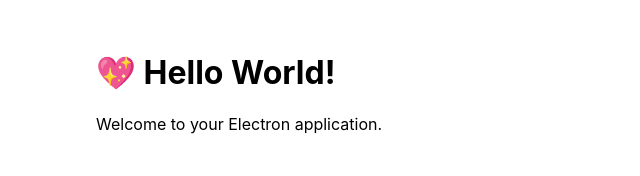
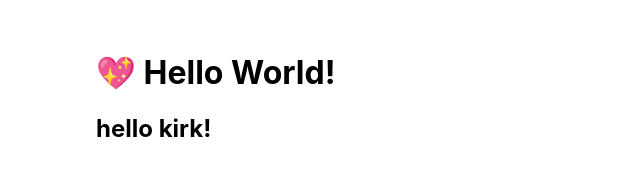
Before and after one commit to waukeenmky/testRepo, an Electron app: page my-app/src/index.html in a window 800 px wide. Shown: the whole page, without its empty margins (0-640 px from the left). Drawn offline with Linux system fonts and the light colour scheme.

Commit message:
header change to kirk

```diff
--- a/my-app/src/index.html
+++ b/my-app/src/index.html
@@ -7,6 +7,6 @@
   </head>
   <body>
     <h1>💖 Hello World!</h1>
-    <p>Welcome to your Electron application.</p>
+   <h2>hello kirk!</h2>
   </body>
 </html>
```
